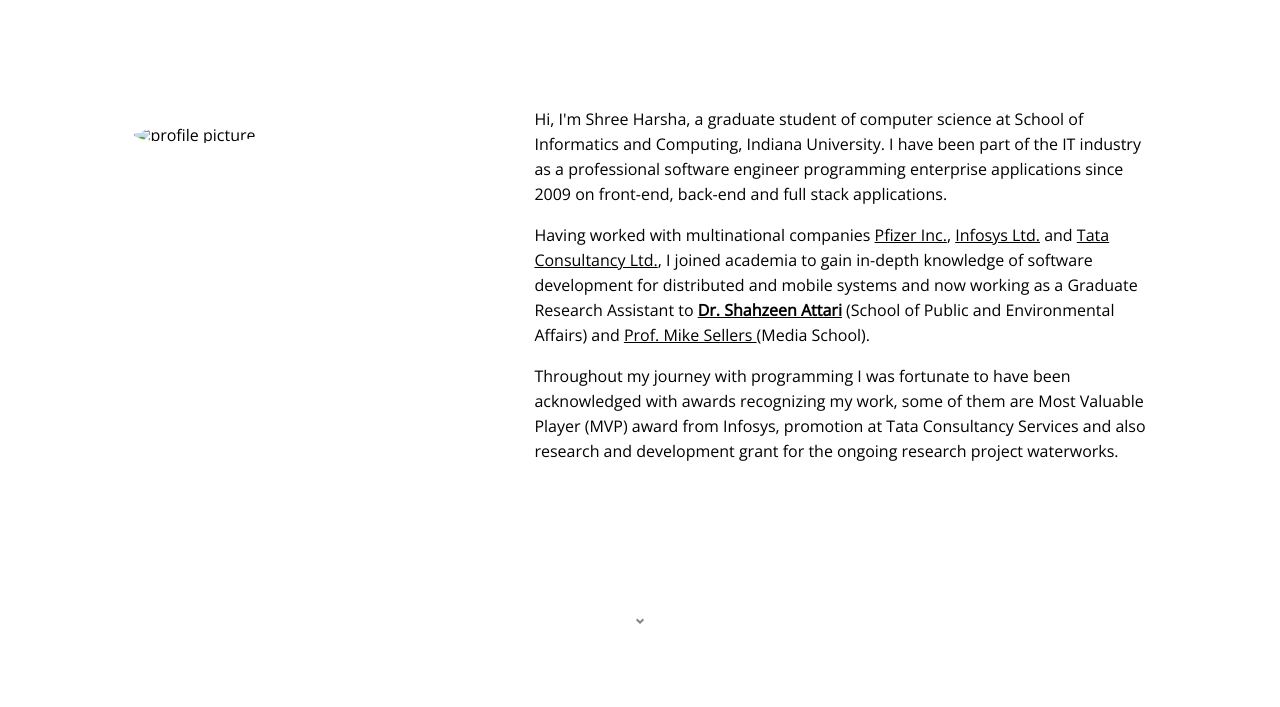
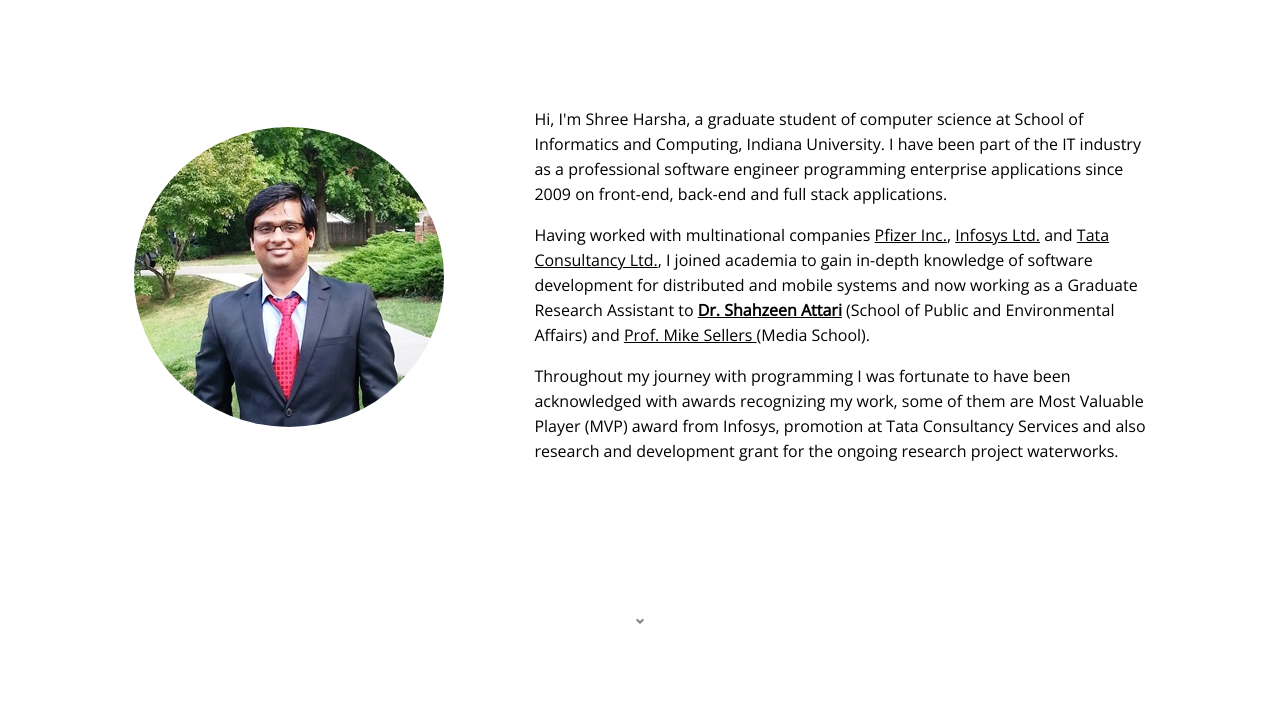
Before and after one commit to shreeharshasridharamurthy/shreeharshasridharamurthy.github.io, a plain HTML site: page index.html in a window 1280 px wide. Shown: the part 93-800 px from the top of the page. Drawn offline with nearby package versions, Linux system fonts and the light colour scheme.

Commit message:
Update index.html

```diff
--- a/index.html
+++ b/index.html
@@ -38,7 +38,7 @@
 		<div id="content">
 			<div id="bodyAbout" class="bodyContainers">
 				<div style="width:400px;float:left;;height:400px;">
-					<img style="margin-top:20px;" class="rounded" src="pics/profile_pic.jpg" alt="profile picture">
+					<img style="margin-top:20px;" class="rounded" src="images/profile_pic.jpg" alt="profile picture">
 				</div>
 				<div style="line-height:25px;">
 					<p>
```
